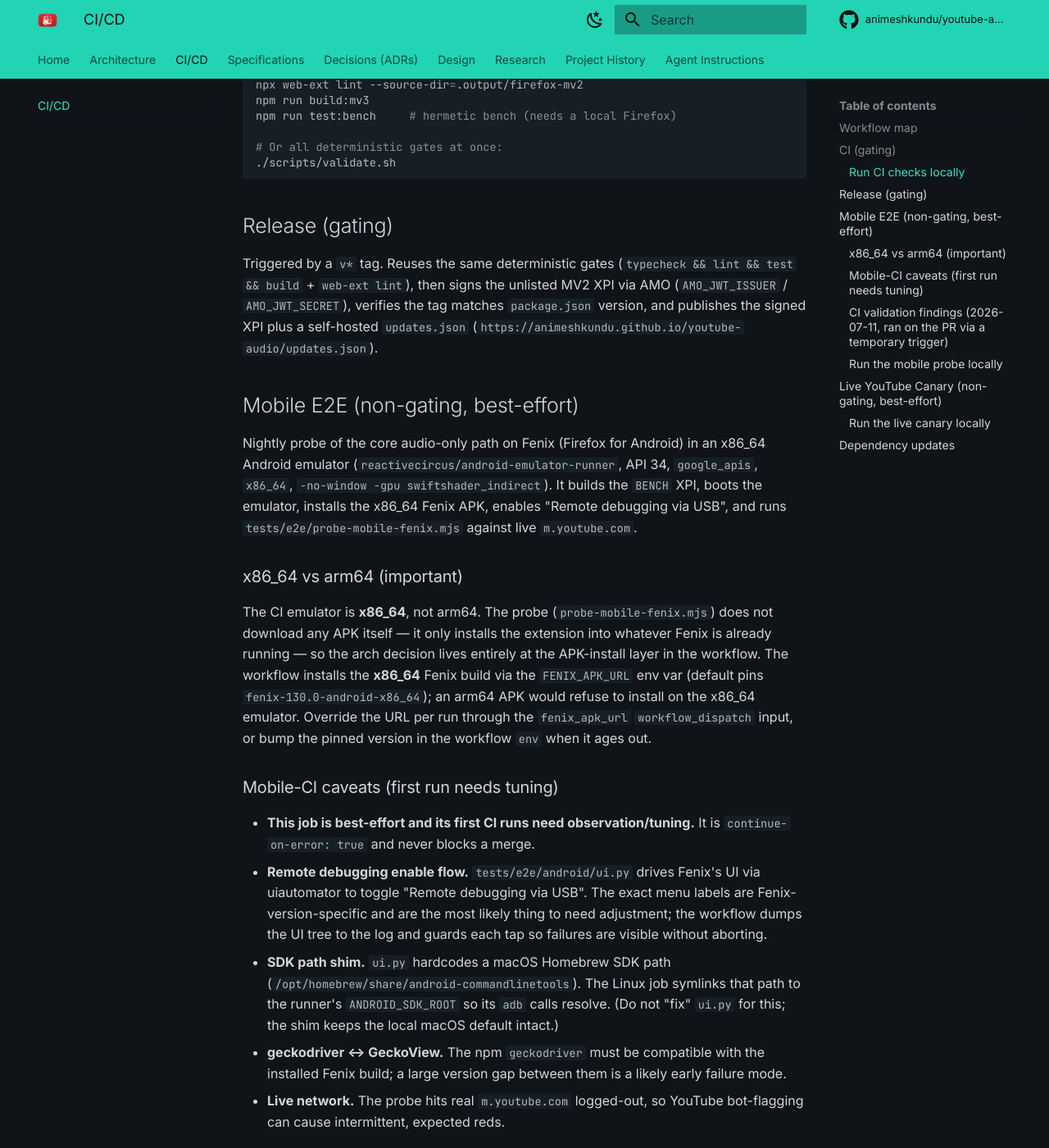
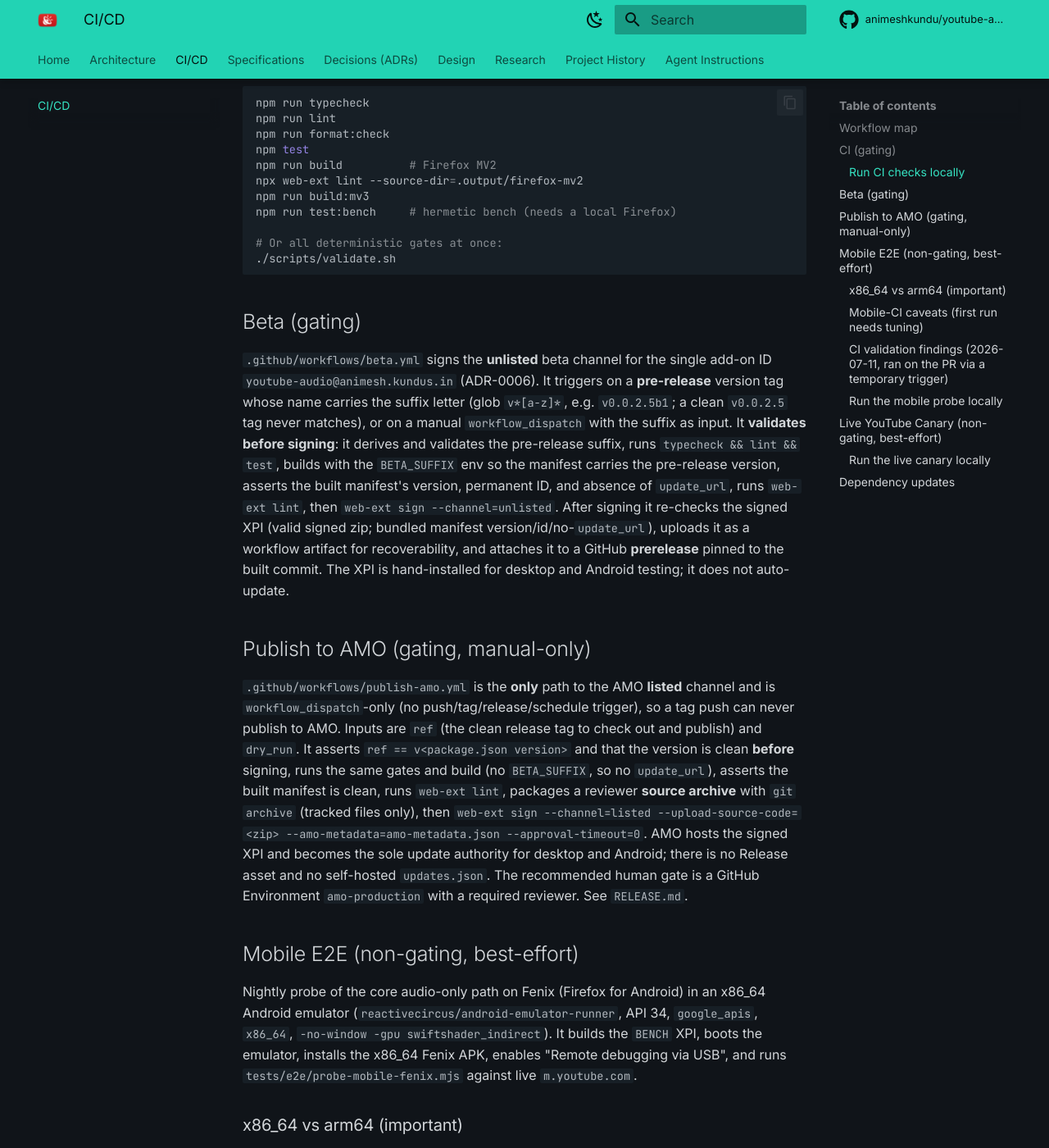
Before and after one commit to animeshkundu/youtube-audio, an MkDocs documentation site: the page built from docs/ci-cd.md, in a window 1280 px wide and 1400 px high, scrolled down 1395 px. Shown: the whole window at 82% size. Built offline with MkDocs 1.6.1 and Material for MkDocs 9.7.7, drawn with Linux system fonts in a browser that asks for light colours; comment, search, counter and statistics services are not loaded; some of the changed text lies outside the part shown.

Commit message:
AMO-only distribution: automated beta + manual listed publish workflows
Replaces the self-hosted release.yml + updates.json with two workflows under the
single add-on ID (ADR-0006):

- beta.yml: AUTOMATED. Triggers on any pre-release tag (v*[a-z]*, e.g.
  v0.0.2.5b1) or a manual dispatch with the suffix. Validates the suffix, runs
  gates, builds with BETA_SUFFIX so the manifest carries a Firefox-toolkit
  pre-release version that sorts below the clean version, asserts the built
  manifest (version/id/no update_url) BEFORE signing, signs unlisted, re-checks
  the signed XPI, and attaches it to a GitHub prerelease for hand-install
  testing on desktop + Android.
- publish-amo.yml: MANUAL only (workflow_dispatch, no push/tag/release/schedule
  trigger). Checks out the given clean ref, asserts ref == v<package.json
  version> and that the version is clean before signing, runs gates + build (no
  update_url), packages a git-archive source zip, and runs web-ext sign
  --channel=listed --upload-source-code --amo-metadata --approval-timeout=0,
  gated behind an amo-production environment and a dry_run input.

wxt.config.ts gains an optional BETA_SUFFIX (validated (a|b|pre|rc)N, no hyphen)
appended to the package.json base version; production omits it. Both workflows
share a serialized concurrency group. Adds amo-metadata.json for the first
listed submission. Docs (RELEASE.md, ci-cd, SPEC-010, scripts) rewritten to the
AMO-listed + unlisted-beta model. Verified: typecheck/lint/format green; clean
build = 0.0.2.5, BETA_SUFFIX=b1 = 0.0.2.5b1, both with no update_url.

````diff
--- a/docs/ci-cd.md
+++ b/docs/ci-cd.md
@@ -6,18 +6,20 @@ nightly canaries that never block a merge.
 
 ## Workflow map
 
-| Workflow            | File                                | Trigger                                       | Gating?                     |
-| ------------------- | ----------------------------------- | --------------------------------------------- | --------------------------- |
-| CI                  | `.github/workflows/ci.yml`          | push + PR (`main`/`master`/`rebuild`), manual | Gating (all 3 jobs)         |
-| Release             | `.github/workflows/release.yml`     | tag push `v*`                                 | Gating (blocks the publish) |
-| Mobile E2E          | `.github/workflows/mobile-e2e.yml`  | nightly 04:17 UTC + manual                    | Non-gating (best-effort)    |
-| Live YouTube Canary | `.github/workflows/live-canary.yml` | nightly 05:42 UTC + manual                    | Non-gating (best-effort)    |
-| Pages               | `.github/workflows/pages.yml`       | (owned by another workflow)                   | n/a                         |
+| Workflow            | File                                | Trigger                                       | Gating?                    |
+| ------------------- | ----------------------------------- | --------------------------------------------- | -------------------------- |
+| CI                  | `.github/workflows/ci.yml`          | push + PR (`main`/`master`/`rebuild`), manual | Gating (all 3 jobs)        |
+| Beta                | `.github/workflows/beta.yml`        | pre-release tag `v*[a-z]*` + manual           | Gating (blocks the sign)   |
+| Publish to AMO      | `.github/workflows/publish-amo.yml` | manual `workflow_dispatch` only               | Gating (blocks the submit) |
+| Mobile E2E          | `.github/workflows/mobile-e2e.yml`  | nightly 04:17 UTC + manual                    | Non-gating (best-effort)   |
+| Live YouTube Canary | `.github/workflows/live-canary.yml` | nightly 05:42 UTC + manual                    | Non-gating (best-effort)   |
+| Pages               | `.github/workflows/pages.yml`       | (owned by another workflow)                   | n/a                        |
 
-All workflows use least-privilege `permissions: contents: read` (release needs `contents: write`
-to publish assets) and a `concurrency` group keyed on `${{ github.workflow }}-${{ github.ref }}`.
-CI and the canaries cancel superseded runs per ref; the release does **not** cancel in progress,
-so a publish that has started always finishes.
+All workflows use least-privilege `permissions: contents: read` (beta needs `contents: write` to
+publish the prerelease asset; publish-amo needs only read). The beta and publish-amo workflows share
+a single `concurrency` group (`amo-submit`, `cancel-in-progress: false`) so every AMO submission for
+the one add-on ID is serialized and an in-flight submission always finishes. CI and the canaries use
+a `${{ github.workflow }}-${{ github.ref }}` group and cancel superseded runs per ref.
 
 ## CI (gating)
 
@@ -49,13 +51,32 @@ npm run test:bench     # hermetic bench (needs a local Firefox)
 ./scripts/validate.sh
 ```
 
-## Release (gating)
+## Beta (gating)
 
-Triggered by a `v*` tag. Reuses the same deterministic gates
-(`typecheck && lint && test && build` + `web-ext lint`), then signs the unlisted MV2 XPI via AMO
-(`AMO_JWT_ISSUER` / `AMO_JWT_SECRET`), verifies the tag matches `package.json` version, and
-publishes the signed XPI plus a self-hosted `updates.json`
-(`https://animeshkundu.github.io/youtube-audio/updates.json`).
+`.github/workflows/beta.yml` signs the **unlisted** beta channel for the single add-on ID
+`youtube-audio@animesh.kundus.in` (ADR-0006). It triggers on a **pre-release** version tag whose
+name carries the suffix letter (glob `v*[a-z]*`, e.g. `v0.0.2.5b1`; a clean `v0.0.2.5` tag never
+matches), or on a manual `workflow_dispatch` with the suffix as input. It **validates before
+signing**: it derives and validates the pre-release suffix, runs `typecheck && lint && test`, builds
+with the `BETA_SUFFIX` env so the manifest carries the pre-release version, asserts the built
+manifest's version, permanent ID, and absence of `update_url`, runs `web-ext lint`, then
+`web-ext sign --channel=unlisted`. After signing it re-checks the signed XPI (valid signed zip;
+bundled manifest version/id/no-`update_url`), uploads it as a workflow artifact for recoverability,
+and attaches it to a GitHub **prerelease** pinned to the built commit. The XPI is hand-installed for
+desktop and Android testing; it does not auto-update.
+
+## Publish to AMO (gating, manual-only)
+
+`.github/workflows/publish-amo.yml` is the **only** path to the AMO **listed** channel and is
+`workflow_dispatch`-only (no push/tag/release/schedule trigger), so a tag push can never publish to
+AMO. Inputs are `ref` (the clean release tag to check out and publish) and `dry_run`. It asserts
+`ref == v<package.json version>` and that the version is clean **before** signing, runs the same
+gates and build (no `BETA_SUFFIX`, so no `update_url`), asserts the built manifest is clean, runs
+`web-ext lint`, packages a reviewer **source archive** with `git archive` (tracked files only), then
+`web-ext sign --channel=listed --upload-source-code=<zip> --amo-metadata=amo-metadata.json
+--approval-timeout=0`. AMO hosts the signed XPI and becomes the sole update authority for desktop
+and Android; there is no Release asset and no self-hosted `updates.json`. The recommended human gate
+is a GitHub Environment `amo-production` with a required reviewer. See `RELEASE.md`.
 
 ## Mobile E2E (non-gating, best-effort)
 
````
Also changed, not shown: RELEASE.md (+86 -62 lines), amo-metadata.json (added, +9 -0 lines), docs/architecture/README.md (+1 -1 lines), docs/research/19-amo-channels-and-ondemand-publish.md (+10 -3 lines), docs/specs/SPEC-001-m0-foundation.md (+1 -1 lines), docs/specs/SPEC-010-m7-release-infrastructure.md (+13 -11 lines), scripts/README.md (+1 -1 lines), updates.json (deleted, +0 -18 lines), wxt.config.ts (+21 -3 lines), 4 other files.
